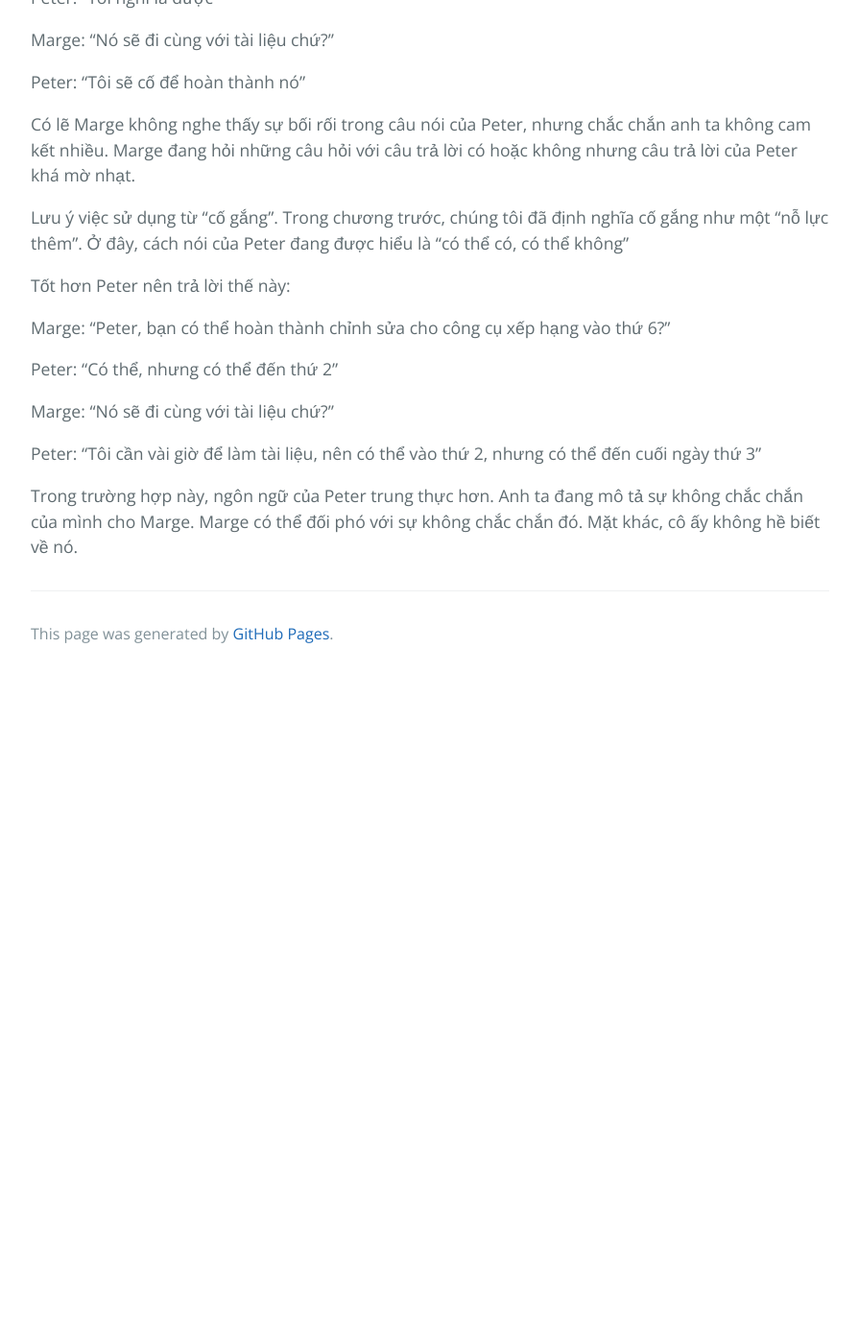
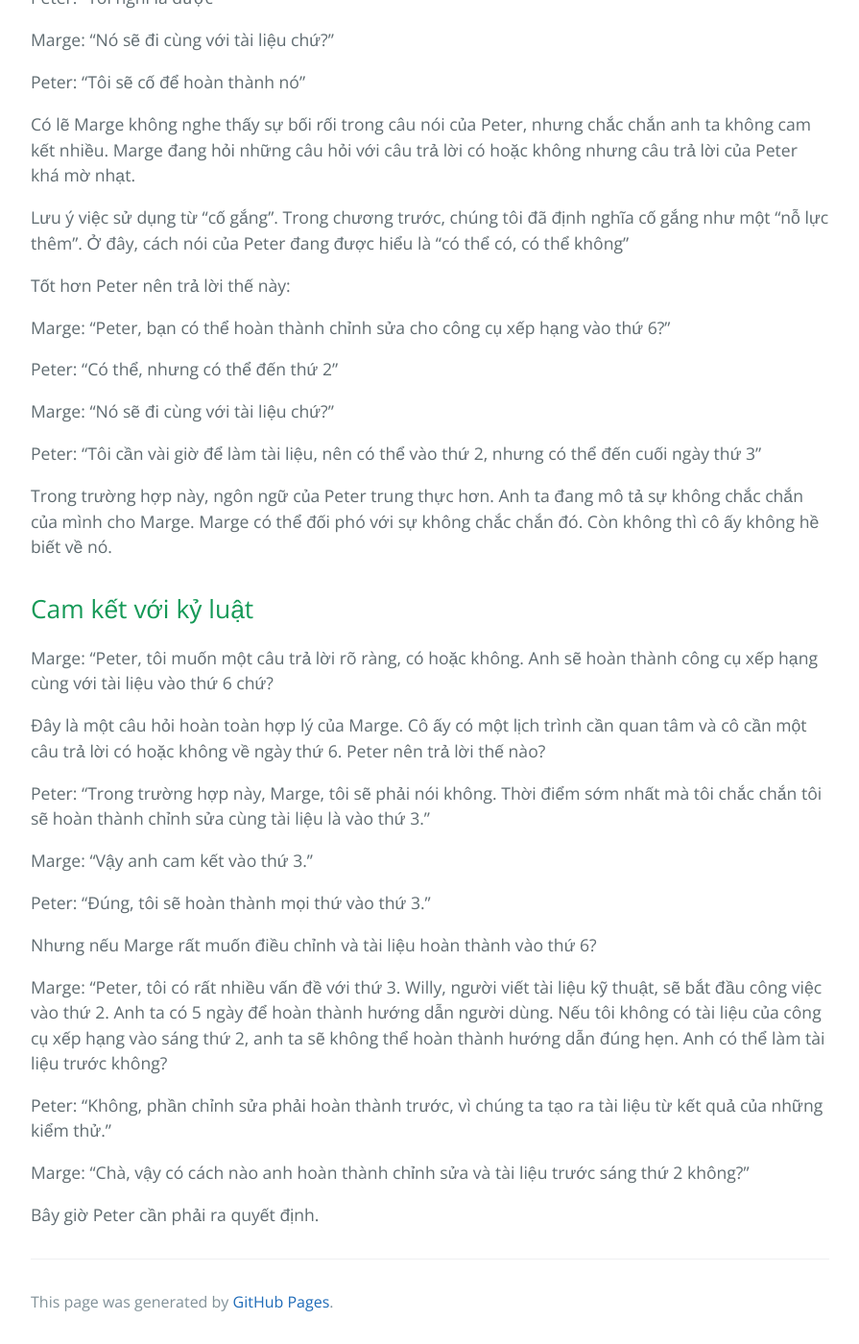
Before and after one commit to HaiBV/haibv.github.io, a Jekyll site: the page built from clean-coder/chapter-3-saying-yes.md, in a window 1280 px wide and 1400 px high, scrolled down 6322 px. Shown: the whole window at 96% size, without its empty margins (192-1087 px from the left). Built offline with Jekyll 4.4.1, drawn with Linux system fonts in a browser that asks for light colours; our own code applies the rules of GitHub Pages for plain Markdown files; before the commit the page ends 7026 px from its top, so only the background shows below that.

Commit message:
Book - The Clean Coder - Chapter 3 - Saying Yes

```diff
--- a/clean-coder/chapter-3-saying-yes.md
+++ b/clean-coder/chapter-3-saying-yes.md
@@ -165,4 +165,26 @@ Marge: "Nó sẽ đi cùng với tài liệu chứ?"
 
 Peter: "Tôi cần vài giờ để làm tài liệu, nên có thể vào thứ 2, nhưng có thể đến cuối ngày thứ 3"
 
-Trong trường hợp này, ngôn ngữ của Peter trung thực hơn. Anh ta đang mô tả sự không chắc chắn của mình cho Marge. Marge có thể đối phó với sự không chắc chắn đó. Mặt khác, cô ấy không hề biết về nó.
+Trong trường hợp này, ngôn ngữ của Peter trung thực hơn. Anh ta đang mô tả sự không chắc chắn của mình cho Marge. Marge có thể đối phó với sự không chắc chắn đó. Còn không thì cô ấy không hề biết về nó.
+
+## Cam kết với kỷ luật
+
+Marge: "Peter, tôi muốn một câu trả lời rõ ràng, có hoặc không. Anh sẽ hoàn thành công cụ xếp hạng cùng với tài liệu vào thứ 6 chứ?
+
+Đây là một câu hỏi hoàn toàn hợp lý của Marge. Cô ấy có một lịch trình cần quan tâm và cô cần một câu trả lời có hoặc không về ngày thứ 6. Peter nên trả lời thế nào?
+
+Peter: "Trong trường hợp này, Marge, tôi sẽ phải nói không. Thời điểm sớm nhất mà tôi chắc chắn tôi sẽ hoàn thành chỉnh sửa cùng tài liệu là vào thứ 3."
+
+Marge: "Vậy anh cam kết vào thứ 3."
+
+Peter: "Đúng, tôi sẽ hoàn thành mọi thứ vào thứ 3."
+
+Nhưng nếu Marge rất muốn điều chỉnh và tài liệu hoàn thành vào thứ 6?
+
+Marge: "Peter, tôi có rất nhiều vấn đề với thứ 3. Willy, người viết tài liệu kỹ thuật, sẽ bắt đầu công việc vào thứ 2. Anh ta có 5 ngày để hoàn thành hướng dẫn người dùng. Nếu tôi không có tài liệu của công cụ xếp hạng vào sáng thứ 2, anh ta sẽ không thể hoàn thành hướng dẫn đúng hẹn. Anh có thể làm tài liệu trước không?
+
+Peter: "Không, phần chỉnh sửa phải hoàn thành trước, vì chúng ta tạo ra tài liệu từ kết quả của những kiểm thử."
+
+Marge: "Chà, vậy có cách nào anh hoàn thành chỉnh sửa và tài liệu trước sáng thứ 2 không?"
+
+Bây giờ Peter cần phải ra quyết định.
```
